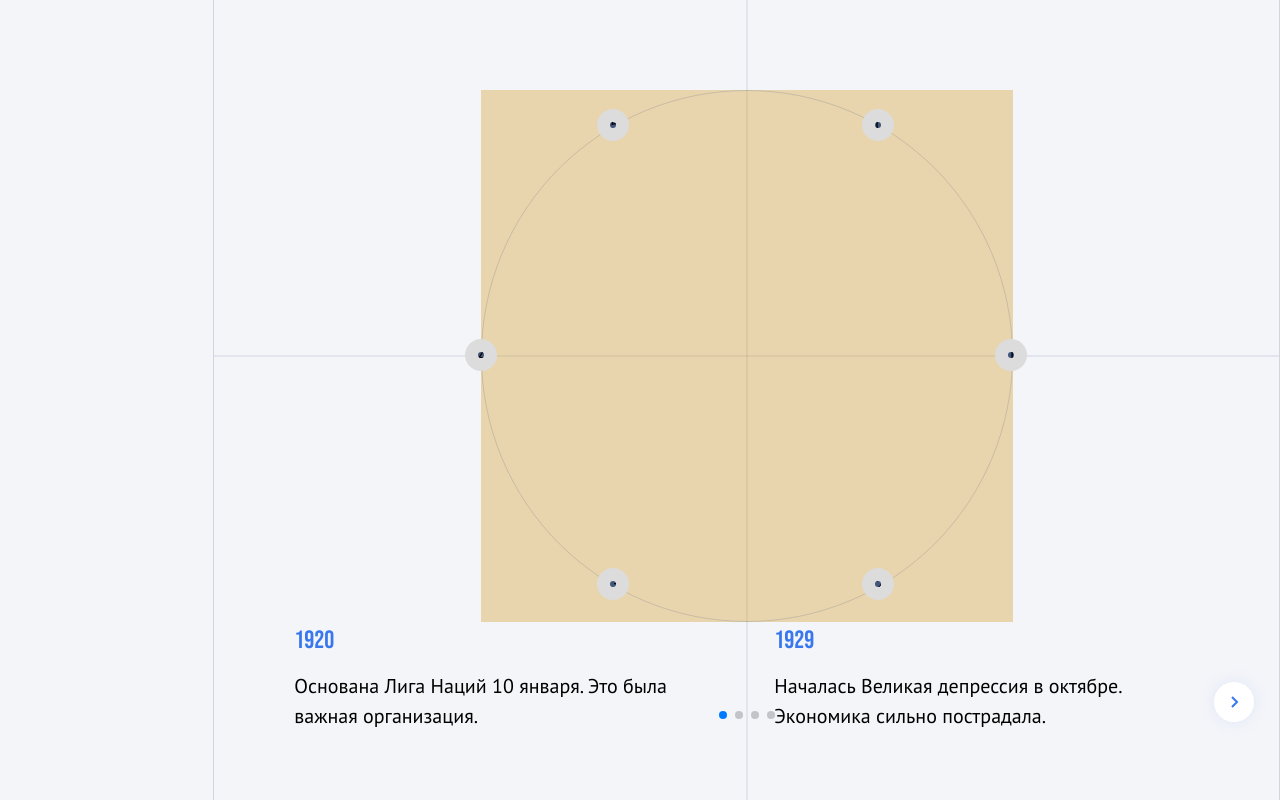
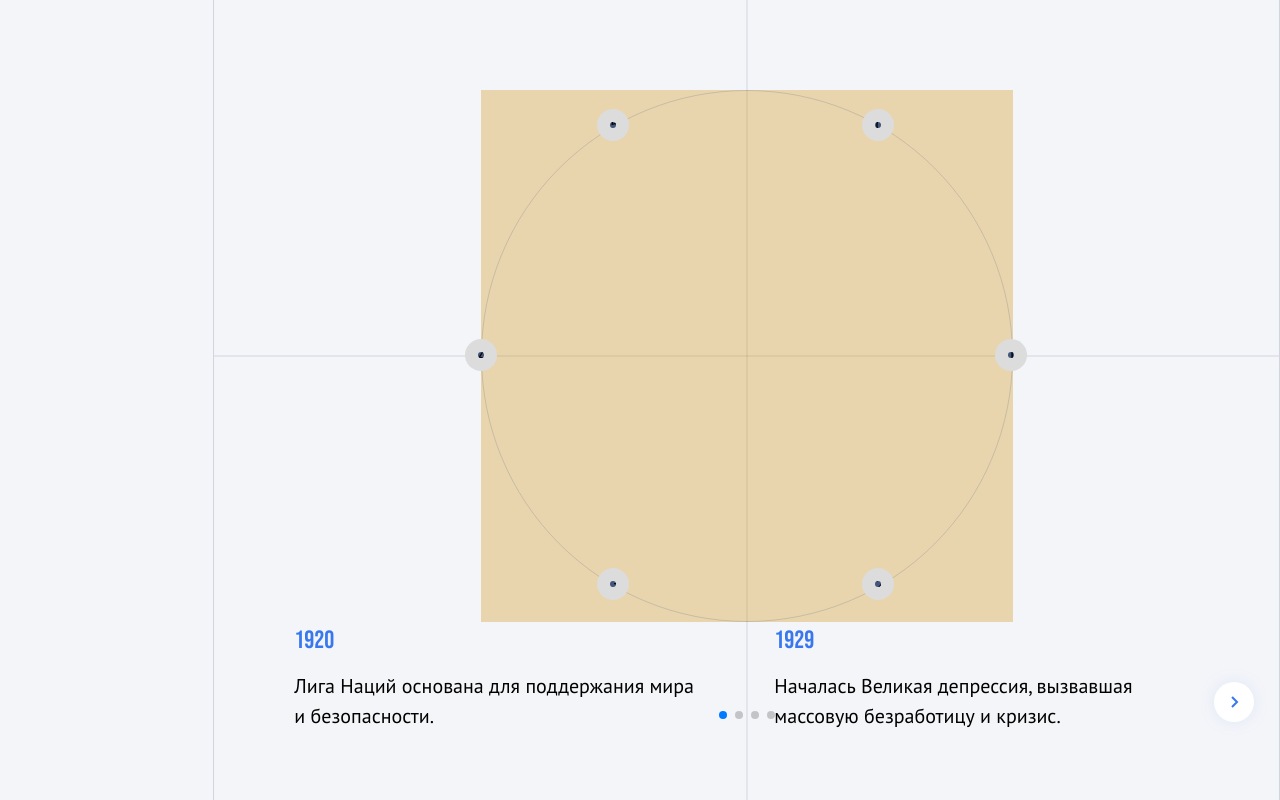
Before and after one commit to DomnitskiyOleg/only-dates, a React (Create React App) app: page / in a window 1280 px wide. Built offline with nearby package versions, Linux system fonts and the light colour scheme; a web font is replaced by a local one.

Commit message:
Update historical event descriptions for mock data

```diff
--- a/src/mock-data/index.ts
+++ b/src/mock-data/index.ts
@@ -9,25 +9,27 @@ export const periods: IPeriod[] = [
       {
         year: 1920,
         eventDescription:
-          'Основана Лига Наций 10 января. Это была важная организация.',
+          'Лига Наций основана для поддержания мира и безопасности.',
       },
       {
         year: 1929,
         eventDescription:
-          'Началась Великая депрессия в октябре. Экономика сильно пострадала.',
+          'Началась Великая депрессия, вызвавшая массовую безработицу и кризис.',
       },
       {
         year: 1933,
         eventDescription:
-          'Рузвельт ввел Новый курс 4 марта. Это помогло экономике США.',
+          'Рузвельт ввел Новый курс, помогший восстановлению экономики США.',
       },
       {
         year: 1936,
-        eventDescription: 'Прошла Берлинская Олимпиада. Она была масштабной.',
+        eventDescription:
+          'Берлинская Олимпиада продемонстрировала политическое напряжение и масштаб.',
       },
       {
         year: 1939,
-        eventDescription: 'Вышел первый цветной фильм. Это было новшество.',
+        eventDescription:
+          'Первый цветной фильм изменил восприятие киноиндустрии навсегда.',
       },
     ],
   },
@@ -39,22 +41,22 @@ export const periods: IPeriod[] = [
       {
         year: 1947,
         eventDescription:
-          'Изобретен транзистор 16 декабря. Он изменил электронику.',
+          'Изобретение транзистора революционизировало электронику и современные устройства.',
       },
       {
         year: 1953,
         eventDescription:
-          'Расшифрована структура ДНК 25 апреля. Это было открытие века.',
+          'Расшифровка структуры ДНК открыла путь к генетическим исследованиям.',
       },
       {
         year: 1957,
         eventDescription:
-          'Запущен первый спутник 4 октября. Это был Спутник-1.',
+          'Запуск первого спутника ознаменовал начало космической эры.',
       },
       {
         year: 1960,
         eventDescription:
-          'Лазеры вошли в науку. Они стали широко использоваться.',
+          'Лазеры вошли в науку, нашли применение в медицине и коммуникациях.',
       },
     ],
   },
@@ -66,21 +68,21 @@ export const periods: IPeriod[] = [
       {
         year: 1961,
         eventDescription:
-          'Первый человек в космосе 12 апреля. Это был Юрий Гагарин.',
+          'Юрий Гагарин стал первым человеком в космосе, символ прогресса.',
       },
       {
         year: 1969,
-        eventDescription:
-          'Высадка на Луну 20 июля. Это была миссия Аполлон-11.',
+        eventDescription: 'Высадка на Луну объединила человечество и науку.',
       },
       {
         year: 1971,
-        eventDescription: 'Запущена первая станция. Это была Салют-1.',
+        eventDescription:
+          'Салют-1 позволила проводить длительные эксперименты в космосе.',
       },
       {
         year: 1977,
         eventDescription:
-          'Запуск Вояджеров в августе. Они исследовали дальний космос.',
+          'Запуск Вояджеров исследовать дальний космос, миссии продолжаются.',
       },
     ],
   },
@@ -92,20 +94,22 @@ export const periods: IPeriod[] = [
       {
         year: 1981,
         eventDescription:
-          'Выпущен ПК IBM 12 августа. Это был первый массовый компьютер.',
+          'Выпуск ПК IBM изменил подход к вычислениям и технологиям.',
       },
       {
         year: 1991,
-        eventDescription: 'Создан World Wide Web. Это изменило интернет.',
+        eventDescription:
+          'Создание World Wide Web изменило интернет и доступ к информации.',
       },
       {
         year: 1998,
         eventDescription:
-          'Основан Google 4 сентября. Это революционизировало поиск.',
+          'Основание Google революционизировало поиск и технологии глобально.',
       },
       {
         year: 2000,
-        eventDescription: 'Появились соцсети. Они изменили общение.',
+        eventDescription:
+          'Соцсети изменили общение, сблизив людей по всему миру.',
       },
     ],
   },
@@ -116,20 +120,23 @@ export const periods: IPeriod[] = [
     dates: [
       {
         year: 2001,
-        eventDescription: 'Выпущен iPod 23 октября. Это изменило музыку.',
+        eventDescription:
+          'Выпуск iPod изменил музыку и стал иконой цифровой эпохи.',
       },
       {
         year: 2004,
-        eventDescription: 'Запущен Facebook 4 февраля. Это была новая соцсеть.',
+        eventDescription:
+          'Запуск Facebook изменил способ взаимодействия и общения людей.',
       },
       {
         year: 2007,
         eventDescription:
-          'Выпущен iPhone 29 июня. Он изменил рынок смартфонов.',
+          'Выпуск iPhone изменил рынок смартфонов и индустрию навсегда.',
       },
       {
         year: 2010,
-        eventDescription: 'Запущен Instagram. Это новая платформа.',
+        eventDescription:
+          'Запуск Instagram изменил подход к визуальному контенту и медиа.',
       },
     ],
   },
@@ -141,24 +148,27 @@ export const periods: IPeriod[] = [
       {
         year: 2000,
         eventDescription:
-          'Олимпиада в Сиднее в сентябре. Это были успешные игры.',
+          'Олимпиада в Сиднее установила новые стандарты и достижения.',
       },
       {
         year: 2004,
-        eventDescription: 'Олимпиада в Афинах. Она вернулась на родину.',
+        eventDescription:
+          'Олимпиада в Афинах отметила историческую значимость и возвращение.',
       },
       {
         year: 2008,
         eventDescription:
-          'Олимпиада в Пекине в августе. Это были масштабные игры.',
+          'Олимпиада в Пекине продемонстрировала мощь Китая и масштаб.',
       },
       {
         year: 2012,
-        eventDescription: 'Олимпиада в Лондоне. Она была очень успешной.',
+        eventDescription:
+          'Олимпиада в Лондоне получила высокие оценки за организацию.',
       },
       {
         year: 2016,
-        eventDescription: 'Олимпиада в Рио. Это были яркие игры.',
+        eventDescription:
+          'Олимпиада в Рио оставила заметный след в истории спорта.',
       },
     ],
   },
```
